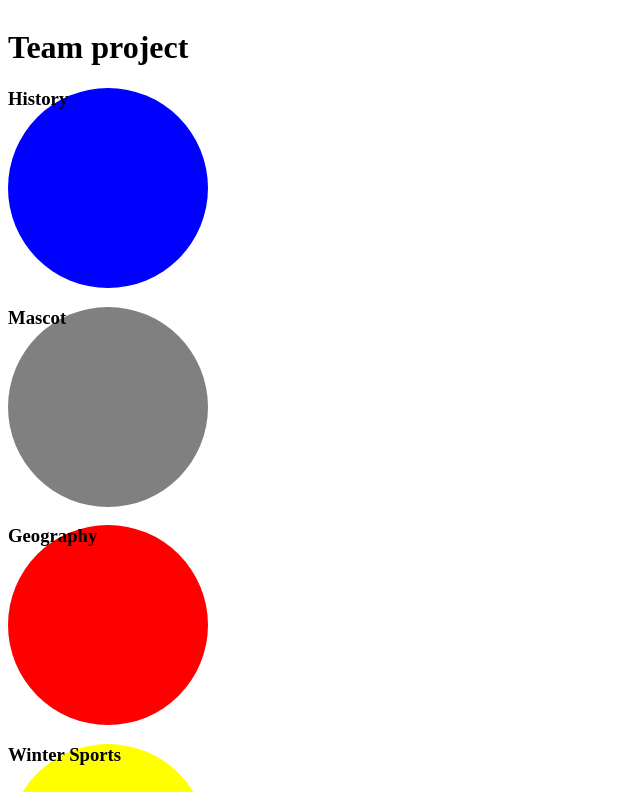
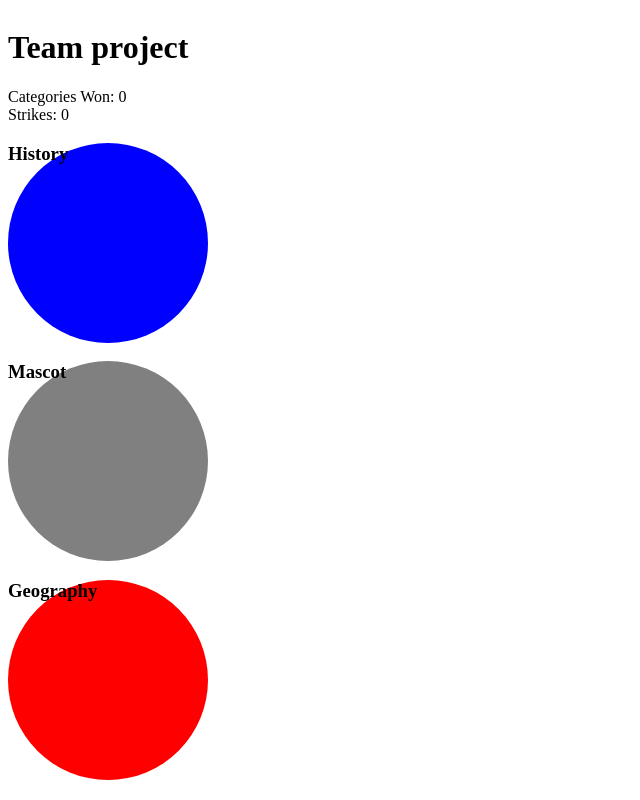
Before and after one commit to Leejojo/olympic-trivia-reactjs, a React app: page / in a window 1280 px wide. Shown: the whole page, without its empty margins (0-640 px from the left). Built offline with nearby package versions, Linux system fonts and the light colour scheme.

Commit message:
increment categories won and strike
created a counter for strikes and categories won

```diff
--- a/src/components/App.jsx
+++ b/src/components/App.jsx
@@ -55,6 +55,7 @@ export default class App extends React.Component {
 
     if ((this.state.strikes >= 3) || (this.state.categoriesWon >= 5)){
       this.state.quiz.is_over = true
+      alert("You lost, GAME OVER!")
     }
     this.forceUpdate();
   }
@@ -64,14 +65,15 @@ export default class App extends React.Component {
 	    return (
     	  <div className='app-container'>
 			    <Header />
-            <div>
+          <div>Categories Won: {this.state.categoriesWon}</div>
+          <div>Strikes: {this.state.strikes}</div>
+          <div>
             {this.state.quiz.categories.map((category) => {
-                return (
-                  <Category key={category.id} category={category} selectCategory={this.selectCategory.bind(this)} answerQuestion={this.answerQuestion.bind(this)}/>
-                )
-              })
-            }
-            </div>
+              return (
+                <Category key={category.id} category={category} selectCategory={this.selectCategory.bind(this)} answerQuestion={this.answerQuestion.bind(this)}/>
+              )
+            })}
+          </div>
 	      </div>
     	)
   	} else {
```
